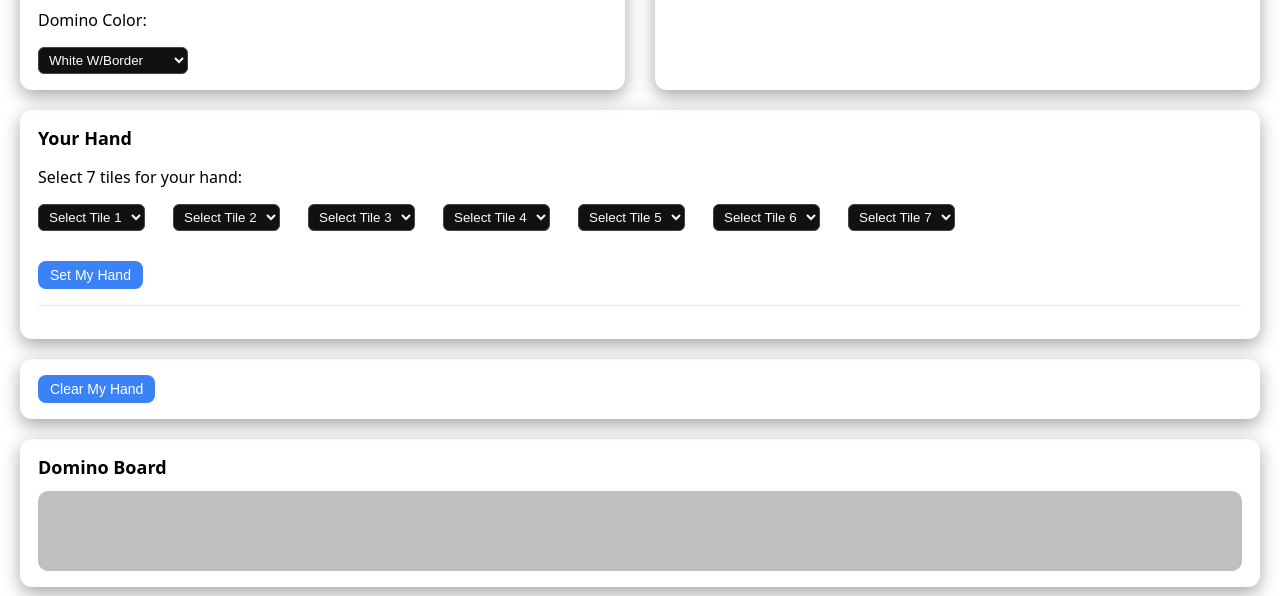
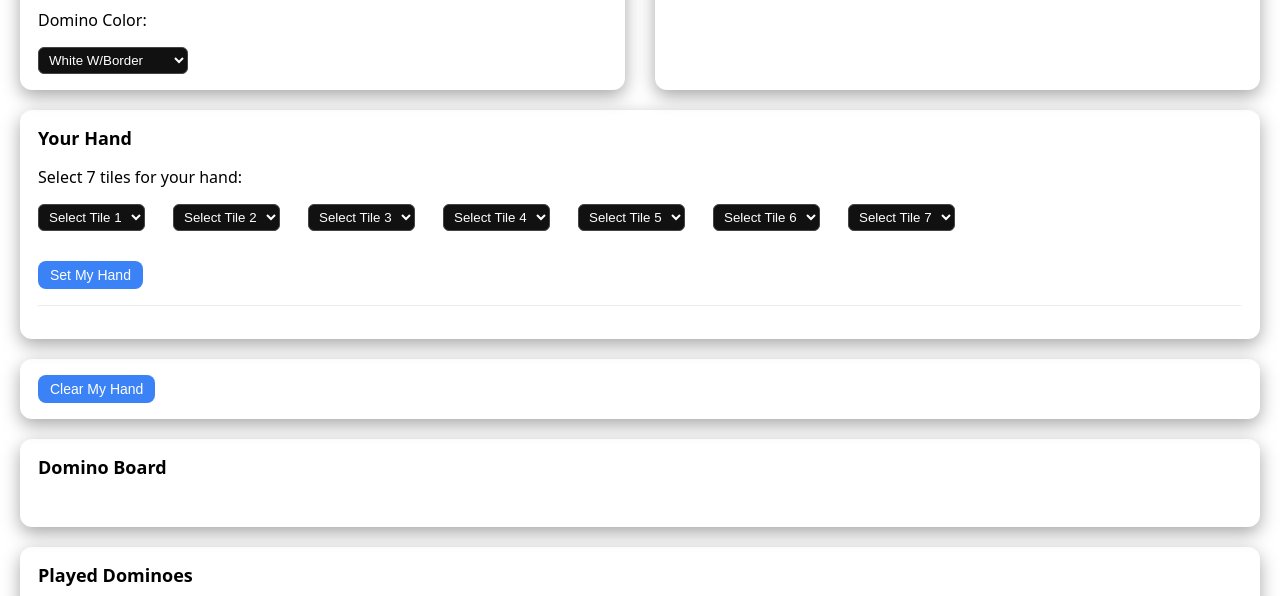
Before and after one commit to cheztvplus-tech/domino-tracker-Dev, a plain HTML site: page index.html in a window 1280 px wide. Shown: the part 193-789 px from the top of the page. Drawn offline with Linux system fonts and the light colour scheme.

Commit message:
Update style.css

```diff
--- a/style.css
+++ b/style.css
@@ -112,17 +112,13 @@ select {
 #domino-board {
   display: flex;
   align-items: center;
-  gap: 6px;
-  overflow-x: auto;
+  gap: 8px;              /* space between tiles */
+  overflow-x: auto;     /* scroll if long chain */
   padding: 10px;
-  background: rgba(0,0,0,0.25);
-  border-radius: 10px;
-  min-height: 80px;
 }
 
 .board-domino {
   height: 60px;
-  transform: rotate(-90deg);
 }
 
 /* ===== PLAYED SECTION ===== */
```
